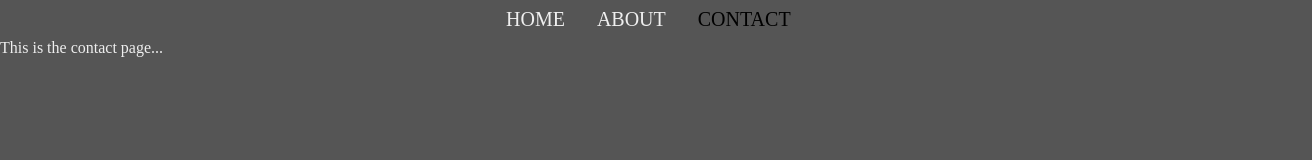
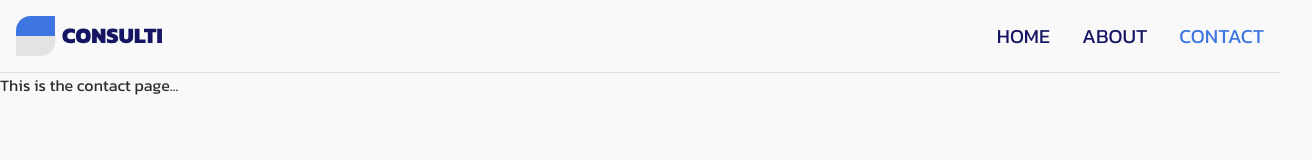
Before and after one commit to opwebdesign/opwebdesign, a plain HTML site: page contact.html in a window 1280 px wide. Shown: the whole page, 1312 px wide, since content can reach past the window. Drawn offline with Linux system fonts and the light colour scheme.

Commit message:
navbar component

```diff
--- a/components/header.js
+++ b/components/header.js
@@ -1,19 +1,4 @@
-// const headerEl = document.createElement( "template" );
-
-// headerEl.innerHTML = `
-//     <style>
-//         div {
-//             background-color: #666666;
-//             padding: 1rem;
-//             text-align: center;
-//             color: #efefef;
-//             width: 100%;
-//         }
-//     </style>
-//     <div>Hello, world!!! This is a reusable web component</div>
-// `;
-
-class Header extends HTMLElement {
+class Navbar extends HTMLElement {
     constructor() {
         super();
         this.navItems = "";
@@ -31,17 +16,20 @@ class Header extends HTMLElement {
     }
 
     connectedCallback() {
-        // const shadowRoot = this.attachShadow({ mode: "closed" });
-
-        // shadowRoot.appendChild( headerEl.content );
         this.innerHTML = `
             <nav class="nav">
+                <img class="nav-logo" src="/images/logo.svg" alt="logo" />
                 <div class="nav-items">
                     ${ this.navItems }
                 </div>
             </nav>
         `;
+
+        const nav = document.querySelector( ".nav" );
+        nav.addEventListener( "click", () => {
+            console.log( "click!!!" );
+        })
     }
 }
 
-customElements.define( "header-component", Header );
+customElements.define( "nav-bar", Navbar );
--- a/contact.html
+++ b/contact.html
@@ -1,20 +1,22 @@
 <!DOCTYPE html>
 <html>
-  <head>
+<head>
     <meta charset="UTF-8">
     <meta name="viewport" content="width=device-width, initial-scale=1.0">
     <meta http-equiv="X-UA-Compatible" content="ie=edge">
+    <link rel="preconnect" href="https://fonts.googleapis.com">
+    <link rel="preconnect" href="https://fonts.gstatic.com" crossorigin>
+    <link href="https://fonts.googleapis.com/css2?family=Kanit:ital,wght@0,300;0,400;0,500;0,600;0,700;1,300;1,400;1,500;1,600;1,700&display=swap" rel="stylesheet">
     <link href="./css/style.css" rel="stylesheet" type="text/css" />
-    <!-- <script src="index.js" type="text/javascript" defer></script> -->
     <script src="./components/header.js" type="text/javascript"></script>
-  </head>
-  <body>
-    <header-component
-    data='[{ "label": "Home", "link": "./index.html", "active": false }, { "label": "about", "link": "./about.html", "active": false }, { "label": "contact", "link": "./contact.html", "active": true }]'
+</head>
+<body>
+    <nav-bar
+        data='[{ "label": "Home", "link": "./index.html", "active": false }, { "label": "about", "link": "./about.html", "active": false }, { "label": "contact", "link": "./contact.html", "active": true }]'
     >
-    </header-component>
+    </nav-bar>
     <div id="content">
         <div>This is the contact page...</div>
     </div>
-  </body>
+</body>
 <html>
--- /dev/null
+++ b/css/nav.css
@@ -0,0 +1,25 @@
+.nav {
+    width: 100%;
+    padding: 1rem;
+    display: flex;
+    justify-content: space-between;
+    align-items: center;
+    border-bottom: 1px solid #dddddd;
+}
+/* .nav-logo {
+
+} */
+.nav-items {
+    display: flex;
+    gap: 2rem;
+    max-width: 300px;
+}
+.nav-item {
+    font-size: 20px;
+    text-decoration: none;
+    text-transform: uppercase;
+    color: var( --secondary-color );
+}
+.nav-item.active {
+    color: var( --primary-color );
+}
--- a/css/style.css
+++ b/css/style.css
@@ -1,26 +1,17 @@
+@import url("/css/nav.css");
+
+* {
+    box-sizing: border-box;
+    font-family: "Kanit", sans-serif;
+}
 body {
     padding: 0;
     margin: 0;
-    background-color: #555555;
-    color: #eeeeee;
+    background-color: #f9f9f9;
+    color: #2e2e2e;
 }
-.nav {
-    width: 100%;
-    padding: .5rem 1rem;
-    background-color: #555555;
+
+:root {
+    --primary-color: #3d76e1;
+    --secondary-color: #161563;
 }
-.nav-items {
-    display: flex;
-    gap: 2rem;
-    max-width: 300px;
-    margin: 0 auto;
-}
-.nav-item {
-    color: #efefef;
-    font-size: 20px;
-    text-decoration: none;
-    text-transform: uppercase;
-}
-.nav-item.active {
-    color: #000000;
-}
```
Also changed, not shown: about.html (+5 -3 lines), index.html (+5 -3 lines), images/logo.svg (added).
